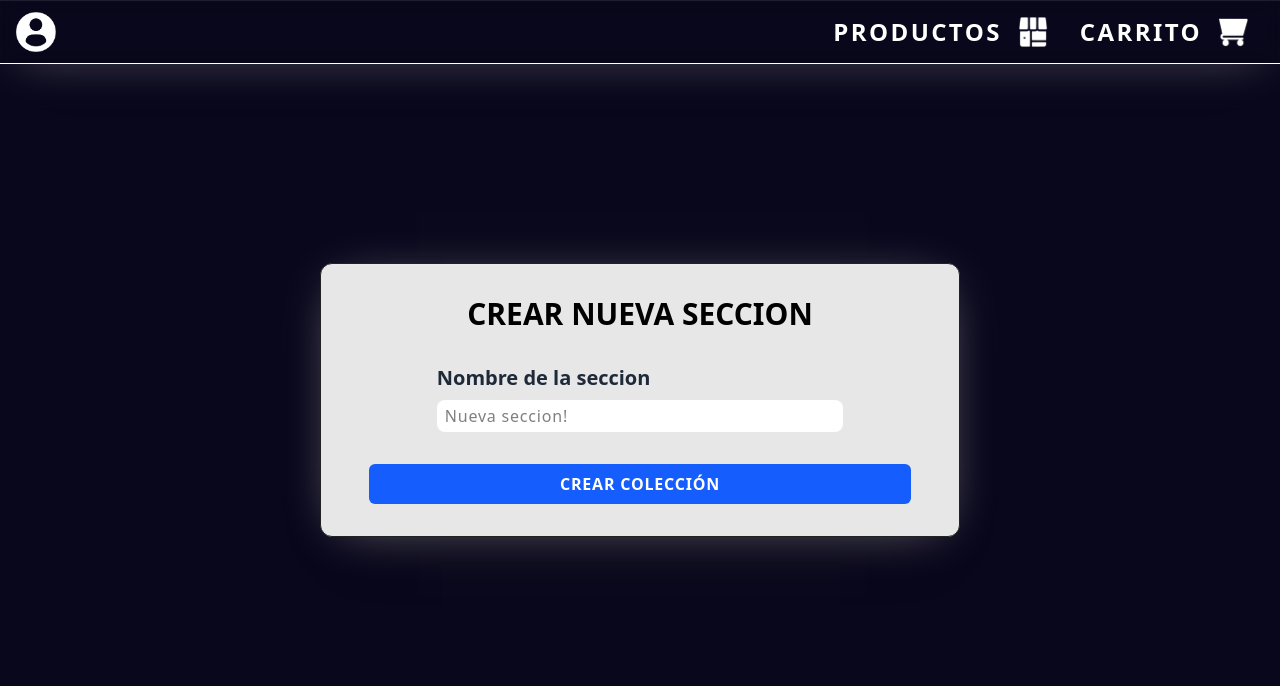
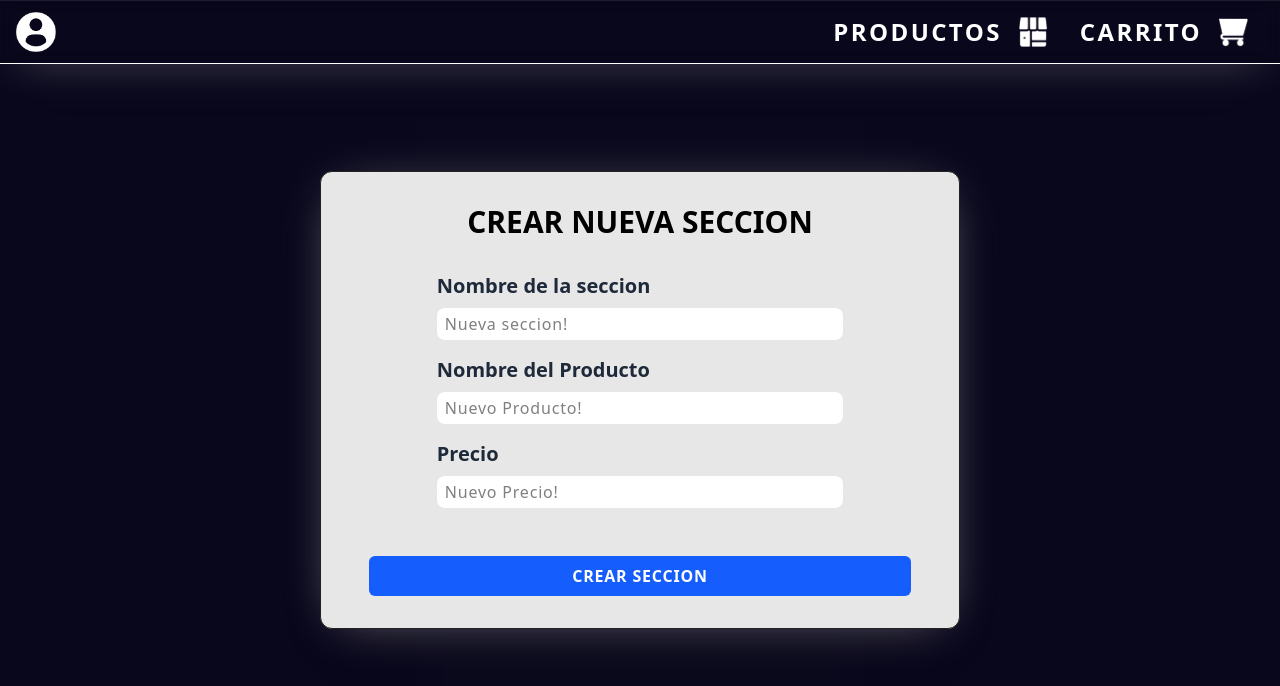
Before and after one commit to AndresG2412/OnlineShop, a Next.js app: page /Pages/Admin/View/FormsSections/AddSection in a window 1280 px wide. Shown: the top 686 px of the page. Built offline with nearby package versions, Linux system fonts and the light colour scheme; no server answers.

Commit message:
formulario de añadir seccion admin

```diff
--- a/src/app/Pages/Admin/View/FormsSections/AddSection/page.jsx
+++ b/src/app/Pages/Admin/View/FormsSections/AddSection/page.jsx
@@ -29,9 +29,6 @@ export default function page() {
         try {
             // Creamos un documento inicial en la nueva colección
             await addDoc(collection(db, collectionName), {
-            createdAt: new Date(),
-            createdBy: 'admin', // Puedes cambiar esto por el usuario actual
-            initialDoc: true
             });
 
             toast.success(`Colección "${collectionName}" creada exitosamente!`, {
@@ -56,7 +53,8 @@ export default function page() {
 
                     <p className='uppercase font-bold text-3xl text-center mb-8'>Crear nueva seccion</p>
 
-                    <div className={`mx-auto w-3/4 flex mb-8 flex-col gap-2 ${errors.Seccion ? "mb-2" : "mb-4"}`}>
+                    {/* Coleccion 1 */}
+                    <div className={`mx-auto w-3/4 flex mb-4 flex-col gap-2 ${errors.Seccion ? "mb-2" : "mb-4"}`}>
                         <label className="font-semibold text-xl text-gray-800">Nombre de la seccion</label>
                         <input
                             {...register("Seccion", { required: "El nombre de la seccion es requerido!" })}
@@ -71,11 +69,43 @@ export default function page() {
                         )}
                     </div>
 
+                    {/* Documento 1 */}
+                    <div className={`mx-auto w-3/4 flex mb-4 flex-col gap-2 ${errors.Producto ? "mb-2" : "mb-4"}`}>
+                        <label className="font-semibold text-xl text-gray-800">Nombre del Producto</label>
+                        <input
+                            {...register("Producto", { required: "El nombre del Producto es requerido!" })}
+                            type="text"
+                            className='w-full h-8 bg-white rounded-lg pl-2 tracking-wider'
+                            placeholder='Nuevo Producto!'
+                            autoComplete='off'
+                        />
+
+                        {errors.Producto && (
+                            <span className='text-red-500'>{errors.Producto.message}</span>
+                        )}
+                    </div>
+
+                    {/* Caracteristicas Producto*/}
+                    <div className={`mx-auto w-3/4 flex mb-4 flex-col gap-2 ${errors.Precio ? "mb-2" : "mb-4"}`}>
+                        <label className="font-semibold text-xl text-gray-800">Precio</label>
+                        <input
+                            {...register("Precio", { required: "El precio es requerido!" })}
+                            type="number"
+                            className='w-full h-8 bg-white rounded-lg pl-2 tracking-wider'
+                            placeholder='Nuevo Precio!'
+                            autoComplete='off'
+                        />
+
+                        {errors.Precio && (
+                            <span className='text-red-500'>{errors.Precio.message}</span>
+                        )}
+                    </div>
+
                     <button
                         type="submit"
-                        className="w-full uppercase font-semibold tracking-wider bg-blue-600 hover:bg-blue-700 text-white py-2 px-4 rounded-md transition duration-300 focus:outline-none focus:ring-2 focus:ring-blue-500 focus:ring-offset-2"
+                        className="mt-8 w-full uppercase font-semibold tracking-wider bg-blue-600 hover:bg-blue-700 text-white py-2 px-4 rounded-md transition duration-300 focus:outline-none focus:ring-2 focus:ring-blue-500 focus:ring-offset-2"
                         >
-                            Crear Colección
+                            Crear Seccion
                     </button>
             </form>
         </div>
```
